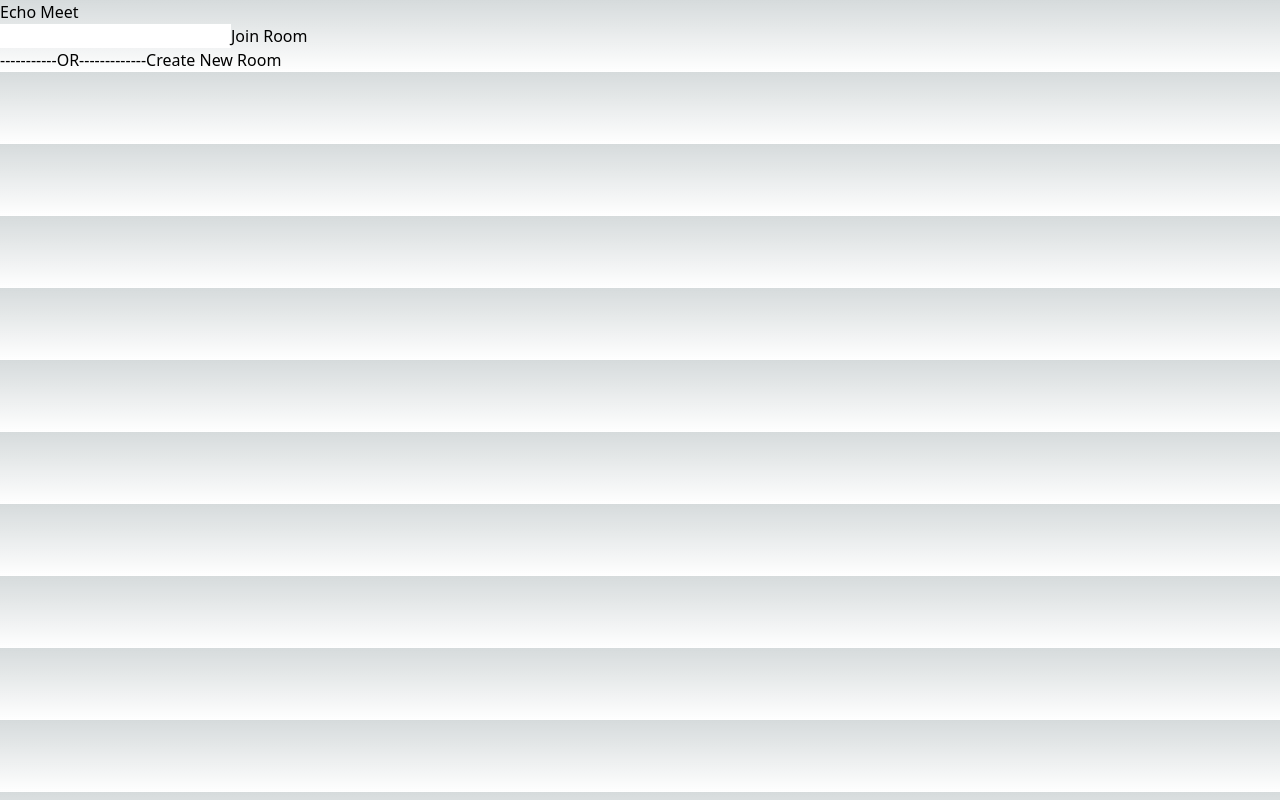
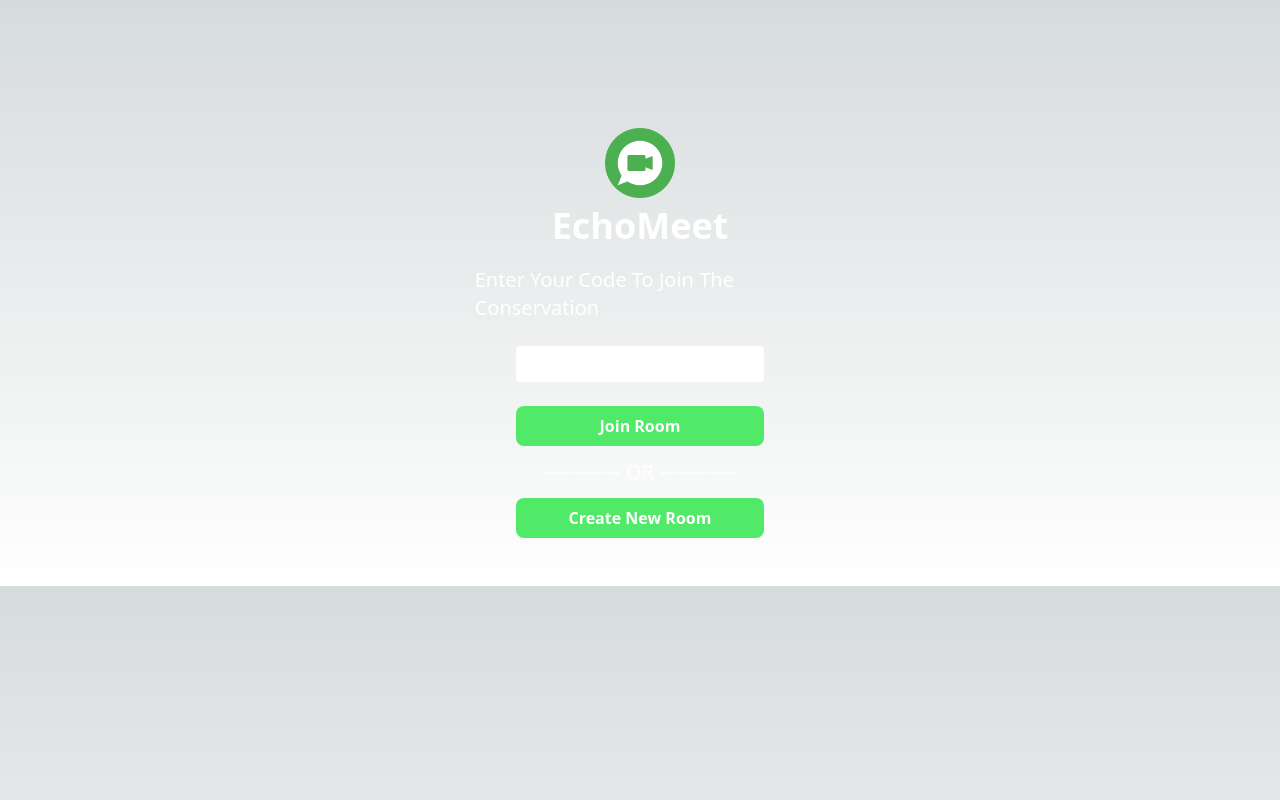
Before and after one commit to Samishaikh05687/echo-meet, a Next.js app: page / in a window 1280 px wide. Built offline with nearby package versions, Linux system fonts and the light colour scheme; no server answers.

Commit message:
Create HomePage

```diff
--- a/next.config.js
+++ b/next.config.js
@@ -1,6 +1,9 @@
 /** @type {import('next').NextConfig} */
 const nextConfig = {
   reactStrictMode: true,
+  images : {
+    domains : ['media.geeksforgeeks.org']
+  }
 }
 
 module.exports = nextConfig
--- a/package.json
+++ b/package.json
@@ -13,6 +13,7 @@
     "peerjs": "^1.5.2",
     "react": "^18",
     "react-dom": "^18",
+    "sass": "^1.69.7",
     "socket.io": "^4.7.2",
     "socket.io-client": "^4.7.2",
     "uuid": "^9.0.1"
--- a/pages/index.js
+++ b/pages/index.js
@@ -1,5 +1,8 @@
 import { v4 as uuidv4 } from 'uuid';
 import { useRouter } from 'next/navigation';
+import Image from "next/image";
+import videocall from '/pages/videocall.png'
+import styles from '@/styles/home.module.css'
 
 export default function Home() {
   const router = useRouter()
@@ -9,13 +12,18 @@ export default function Home() {
     router.push(`/${roomId}`)
   }
   return (
-    <div>
-      <h1>Echo Meet</h1>
-      <div>
+    <div className={styles.homeContainer}>
+      <Image src={videocall}
+                    alt="Call-icon"
+                    width={70}
+                    height={70}/>
+      <h1>EchoMeet</h1>
+      <span className={styles.separatorText}>Enter Your Code To Join The Conservation</span>
+      <div className={styles.enterRoom}>
         <input />
         <button>Join Room</button>
       </div>
-      <span>-----------OR-------------</span>
+      <span className={styles.separatorText}>------------ OR ------------</span>
       <button>Create New Room </button>
     </div>
 
--- a/styles/home.module.css
+++ b/styles/home.module.css
@@ -0,0 +1,23 @@
+.homeContainer{
+    @apply w-4/12 mx-auto p-12 border-white rounded mt-20 text-white flex flex-col items-center;
+
+    h1{
+        @apply p-2 text-4xl text-center md:font-bold;
+    }
+
+    button{
+        @apply bg-buttonPrimary py-2 px-4 rounded-lg w-9/12 md:font-bold;
+    }
+
+    .enterRoom{
+        @apply flex flex-col items-center mt-3 w-full;
+    }
+
+    input{
+        @apply text-black text-xl p-1 rounded w-9/12 mb-6;
+    }
+
+    .separatorText{
+        @apply my-3 text-xl;
+    }
+}
--- a/tailwind.config.js
+++ b/tailwind.config.js
@@ -12,6 +12,11 @@ module.exports = {
         'gradient-conic':
           'conic-gradient(from 180deg at 50% 50%, var(--tw-gradient-stops))',
       },
+      colors: {
+        prime: '#212529',
+        secondary: '#343a40',
+        buttonPrimary: "#50EA68"
+      }
     },
   },
   plugins: [],
```
Also changed, not shown: pages/videocall.png (added), 1 other file (tests, documents, lock files or other folders).
